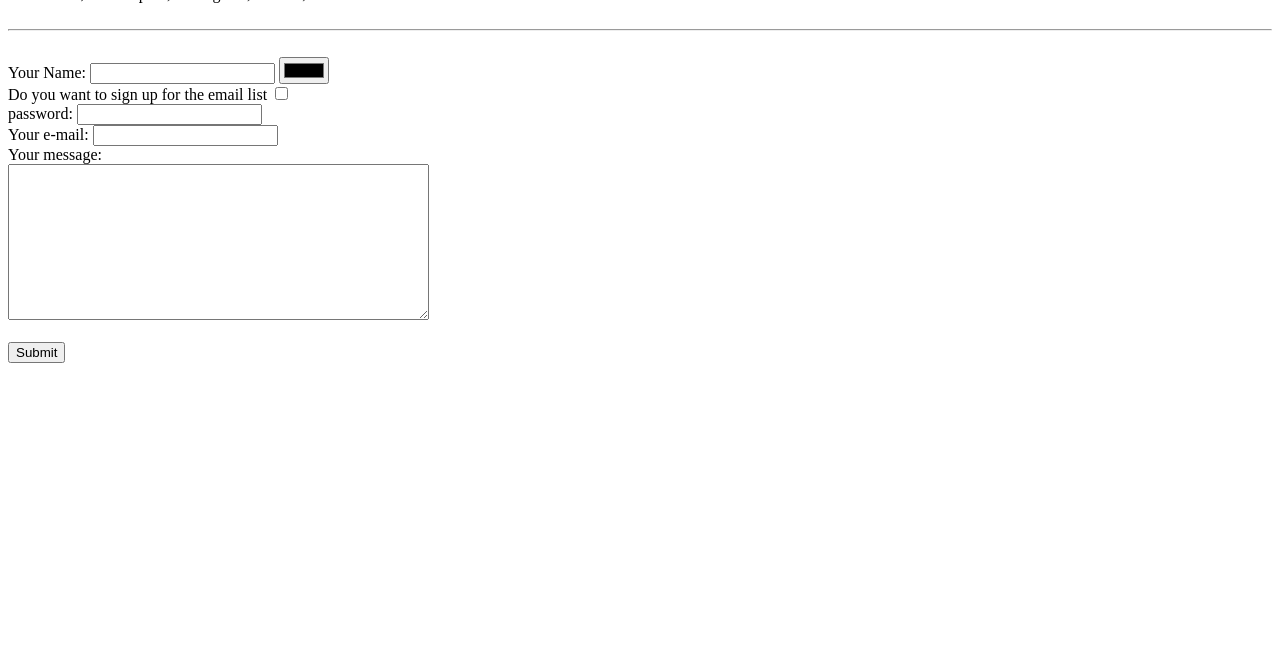
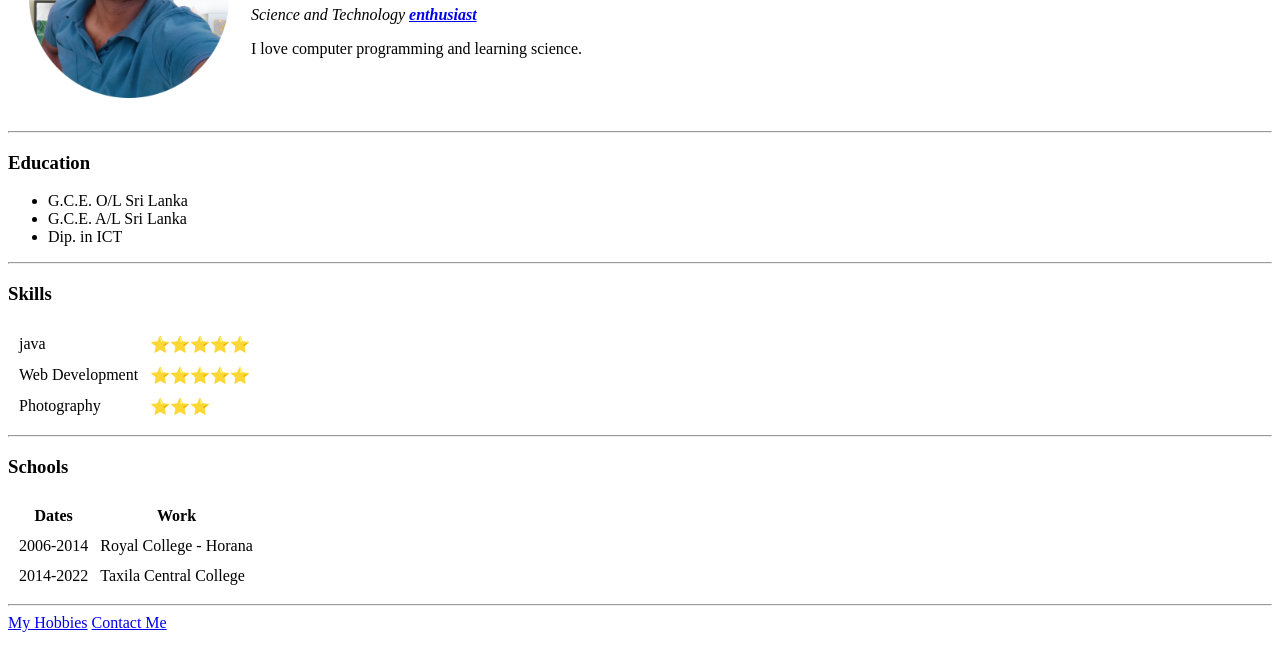
Before and after one commit to seniru-dilmith/CV, a plain HTML site: page index.html in a window 1280 px wide. Shown: the part 131-800 px from the top of the page. Drawn offline with Linux system fonts and the light colour scheme.

Commit message:
Update index.html

```diff
--- a/index.html
+++ b/index.html
@@ -1,36 +1,87 @@
 <!DOCTYPE html>
 <html lang="en" dir="ltr">
-  <head>
-    <meta charset="utf-8">
-    <title>Contact-Me</title>
-  </head>
-  <body>
 
-<h1>My Contact details</h1>
+<head>
 
-    voice: +94-71-8209127 <br>
-    email: privateseniru@gmail.com <br>
-    address: 92,Dikhenapura, Munagama, Horana, 12400 <br><br><hr><br>
+  <meta charset="utf-8">
 
-    <form action="mailto:privateseniru@gmail.com" method="post" enctype="text/plain">
-      <label for="">Your Name:</label>
-      <input type="text" name="yourName" value="">
-      <input type="color" name="" value=""><br>
+  <title>✌Seniru's Personal Site</title>
 
-      <label for="">Do you want to sign up for the email list</label>
-      <input type="checkbox" name="emailCheckList" value=""><br>
+</head>
 
-      <label for="">password: </label>
-      <input type="password" name="password" value=""><br>
+<body>
 
-      <label for="">Your e-mail: </label>
-      <input type="email" name="email" value=""><br>
+  <table cellspacing="20">
+    <tr>
+      <td><img src="seniru.png" alt="seniru's profile pic" height="200"></td>
+      <td>
+        <h1>Seniru Dilmith</h1>
 
-      <label for="">Your message: </label><br>
-      <textarea name="yourMessage" rows="10" cols="50"></textarea><br><br>
-      <input type="submit" name="" value="Submit"><br>
+        <p>
+          <em>Science and Technology <strong> <a href="https://www.britannica.com/dictionary/enthusiast"> enthusiast </a> </strong> </em>
+        </p>
 
+        <p>
+          I love computer programming and learning science.
+        </p>
+      </td>
+    </tr>
+  </table>
 
-    </form>
-  </body>
+  <hr>
+
+  <h3>Education</h3>
+
+  <ul>
+    <li>G.C.E. O/L Sri Lanka</li>
+    <li>G.C.E. A/L Sri Lanka</li>
+    <li>Dip. in ICT</li>
+  </ul>
+
+  <hr>
+
+  <h3>Skills</h3>
+  <table cellspacing="10">
+    <tr>
+      <td>java</td>
+      <td>⭐⭐⭐⭐⭐</td>
+    </tr>
+    <tr>
+      <td>Web Development</td>
+      <td>⭐⭐⭐⭐⭐</td>
+    </tr>
+    <tr>
+      <td>Photography</td>
+      <td>⭐⭐⭐</td>
+    </tr>
+  </table>
+
+  <hr>
+
+  <h3>Schools</h3>
+
+  <table border="0" cellspacing="10">
+    <thead>
+      <tr>
+        <th>Dates</th>
+        <th>Work</th>
+      </tr>
+    </thead>
+    <tr>
+      <td>2006-2014</td>
+      <td>Royal College - Horana</td>
+    </tr>
+    <tr>
+      <td>2014-2022</td>
+      <td>Taxila Central College</td>
+    </tr>
+  </table>
+
+  <hr>
+
+  <a href="hobbies.html">My Hobbies</a>
+  <a href="contact.html">Contact Me</a>
+
+</body>
+
 </html>
```
